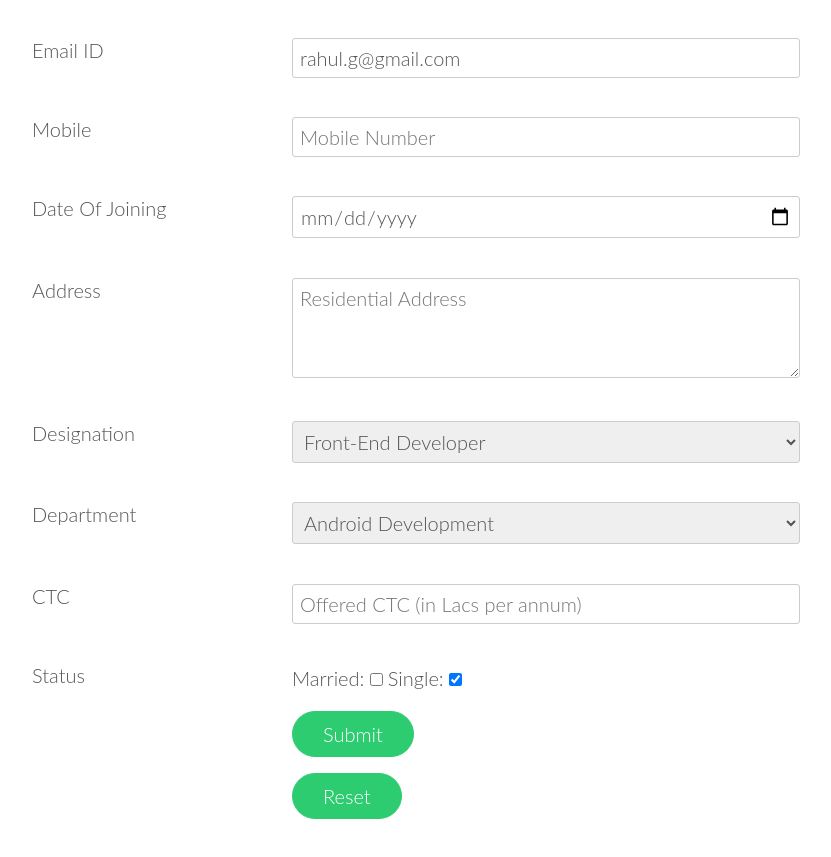
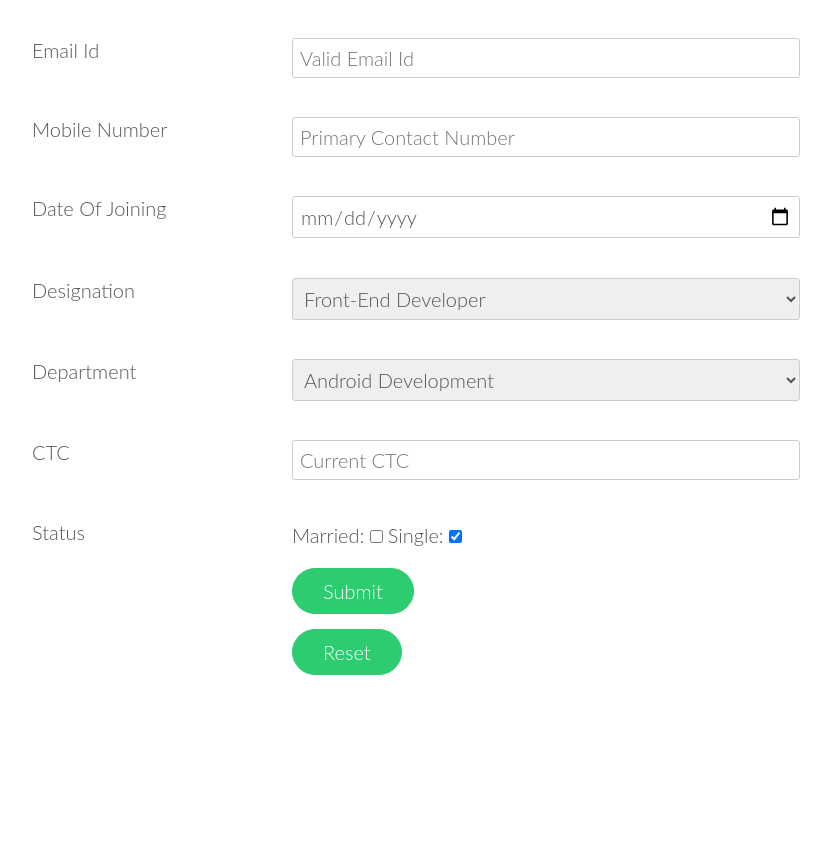
Before and after one commit to lakshay91dutt/task, a React (Create React App) app: page / in a window 1280 px wide. Shown: the part 397-1254 px from the top of the page, without its empty margins (224-1055 px from the left). After the commit the page ends 1160 px from the top, so only its background shows below. Built offline with nearby package versions, Linux system fonts and the light colour scheme.

Commit message:
optimized program

```diff
--- a/src/App.js
+++ b/src/App.js
@@ -4,7 +4,12 @@ import './vendors/css/normalize.css'
 import './css/style.css';
 import './css/queries.css';
 import './vendors/css/grid.css'
-import {ProcessRecords} from './dataFiles/dataFileOperations - (Node)'
+
+//React module - To use predefined form elements
+import AllELements from './customComponents/formElements'
+
+//Node module - to write Form data into local JSON file
+//import {ProcessRecords} from './dataFiles/dataFileOperations - (Node)'
 class App extends Component {
     constructor (props){
         super (props);
@@ -13,7 +18,7 @@ class App extends Component {
             empId: '',
             firstName: '',
             lastName: '',
-            emailId: 'rahul.g@gmail.com',
+            emailId: '',
             mobile: '',
             doj: '',
             address: '',
@@ -28,10 +33,10 @@ class App extends Component {
     // Input Handling methods ------- START
     handleSubmit = (event) => {
         event.preventDefault();
+        let d = this.state;
+        document.write('<p>' + JSON.stringify(d) +'</p>');
 
-        document.write('<p>' + JSON.stringify(this.state) +'</p>');
-        console.log("(Inside constructor) {state = }",this.state);
-        ProcessRecords(JSON.stringify(this.state));
+        //ProcessRecords(JSON.stringify(this.state));
     }
     handleInputChange = (event) => {
       event.preventDefault()
@@ -51,76 +56,50 @@ class App extends Component {
 
         <section className = "section-form">
           <form className = "contact-form" onSubmit = {this.handleSubmit} >
-          {/* -------------Employee ID----------------- */}
-          <div className = "row">
-                  <div className = "col span-1-of-3">
-                      <label for = "empId">Employee ID</label>
-                  </div>
-                  <div className = "col span-2-of-3">
-                      <input type= "text" name= "empId" id= "empId" placeholder= "Unique Employee id" onChange = {this.handleInputChange}></input>
-                  </div>
-            </div>
-            <br></br>
-          {/* -------------Name----------------- */}
-            <div className = "row">
-                  <div className = "col span-1-of-3">
-                      <label>First Name</label>
-                  </div>
-                  <div className = "col span-2-of-3">
-                      <input type= "text" name= "firstName" placeholder= "First Name" onChange = {this.handleInputChange}></input>
-                  </div>
-            </div>
-            <br></br>
-            {/* -------------lastName----------------- */}
-            <div className = "row">
-                  <div className = "col span-1-of-3">
-                      <label>Last Name</label>
-                  </div>
-                  <div className = "col span-2-of-3">
-                      <input type= "text" name= "lastName" placeholder= "Last Name" onChange = {this.handleInputChange}></input>
-                  </div>
-            </div>
-            <br></br>
+          {/* -------------Reusable ---- Employee ID----------------- */}
+            <AllELements
+                labelName = "Employee ID"
+                elementType = "input" type = "text"
+                id = "empId" placeholder = "Unique Employee id" handler = {this.handleInputChange}>
+            </AllELements>
+          {/* -------------Reusable ---- Name----------------- */}
+            <AllELements
+                labelName = "First Name"
+                elementType = "input" type = "text"
+                id = "firstName" placeholder = "First Name" handler = {this.handleInputChange}>
+            </AllELements>
+
+            {/* -------------Reusable ---- lastName----------------- */}
+            <AllELements
+                labelName = "Last Name"
+                elementType = "input" type = "text"
+                id = "lastName" placeholder = "Last Name" handler = {this.handleInputChange}>
+            </AllELements>
             {/* -------------Email ID----------------- */}
-            <div className = "row">
-                  <div className = "col span-1-of-3">
-                      <label>Email ID</label>
-                  </div>
-                  <div className = "col span-2-of-3">
-                      <input type= "email" name= "emailId" placeholder= "Valid Email Id" required defaultValue = "rahul.g@gmail.com" onChange = {this.handleInputChange}></input>
-                  </div>
-            </div>
-            <br></br>
+            <AllELements
+                labelName = "Email Id"
+                elementType = "input" type = "email"
+                id = "emailId" placeholder = "Valid Email Id" handler = {this.handleInputChange}>
+            </AllELements>
             {/* -------------Mobile----------------- */}
-            <div className = "row">
-                  <div className = "col span-1-of-3">
-                      <label>Mobile</label>
-                  </div>
-                  <div className = "col span-2-of-3">
-                      <input type= "text" name= "mobile" placeholder= "Mobile Number" onChange = {this.handleInputChange}></input>
-                  </div>
-            </div>
-            <br></br>
+
+            <AllELements
+                labelName = "Mobile Number"
+                elementType = "input" type = "text"
+                id = "number" placeholder = "Primary Contact Number" handler = {this.handleInputChange}>
+            </AllELements>
             {/* -------------DOJ----------------- */}
-            <div className = "row">
-                  <div className = "col span-1-of-3">
-                      <label>Date Of Joining</label>
-                  </div>
-                  <div className = "col span-2-of-3">
-                      <input type= "date" name= "doj" onChange = {this.handleInputChange}></input>
-                  </div>
-            </div>
-            <br></br>
+            <AllELements
+                labelName = "Date Of Joining"
+                elementType = "input" type = "date"
+                id = "doj" placeholder = {null} handler = {this.handleInputChange}>
+            </AllELements>
             {/* -------------Address----------------- */}
-            <div className = "row">
-                  <div className = "col span-1-of-3">
-                      <label>Address</label>
-                  </div>
-                  <div className = "col span-2-of-3">
-                      <textarea type= "text" name= "address" placeholder= "Residential Address" onChange = {this.handleInputChange}></textarea>
-                  </div>
-            </div>
-            <br></br>
+            <AllELements
+                labelName = "Address"
+                elementType = "textarea" type = "text"
+                id = "address" placeholder = "Permanent Address" handler = {this.handleInputChange}>
+            </AllELements>
             {/* -------------Designation----------------- */}
             <div className="row">
                 <div className="col span-1-of-3">
@@ -154,15 +133,11 @@ class App extends Component {
             </div>
             <br></br>
             {/* -------------CTC----------------- */}
-            <div className = "row">
-                  <div className = "col span-1-of-3">
-                      <label>CTC</label>
-                  </div>
-                  <div className = "col span-2-of-3">
-                      <input type= "number" name= "ctc" placeholder= "Offered CTC (in Lacs per annum)" onChange = {this.handleInputChange}></input>
-                  </div>
-            </div>
-            <br></br>
+            <AllELements
+                labelName = "CTC"
+                elementType = "input" type = "number"
+                id = "ctc" placeholder = "Current CTC" handler = {this.handleInputChange}>
+            </AllELements>
             {/* -------------Marital Status----------------- */}
             <div className="row">
                 <div className="col span-1-of-3">
@@ -176,23 +151,15 @@ class App extends Component {
                 </div>
             </div>
           {/* -------------Buttons----------------- */}
-            <div className="row">
-              <div className="col span-1-of-3">
-                  <label>&nbsp;</label>
-                  </div>
-                  <div className="col span-2-of-3">
-                  <input type="submit" value="Submit"/>
-              </div>
-          </div>
+            <AllELements
+                elementType = "button" type = "submit" value = "Submit"
+                handler = {this.handleSubmit}>
+            </AllELements>
 
-          <div className="row">
-            <div className="col span-1-of-3">
-                <label>&nbsp;</label>
-            </div>
-            <div className="col span-2-of-3">
-              <input type="reset" value="Reset"/>
-            </div>
-          </div>
+            <AllELements
+                elementType = "button" type = "reset" value = "Reset"
+                handler = {this.handleSubmit}>
+            </AllELements>
         </form>
         </section>
       </div>
--- /dev/null
+++ b/src/customComponents/formElements.js
@@ -0,0 +1,97 @@
+import React from 'react'
+
+const AllElements = (props) => {
+
+    let resp = [];
+
+    //input - text, email, number, date
+    if (props.elementType === "input"){
+        resp.push(
+        <div>
+            <div className = "row">
+                <div className = "col span-1-of-3">
+                    <label htmlFor = {props.id}>{props.labelName}</label>
+                </div>
+                <div className = "col span-2-of-3">
+                    <input type= {props.type} name= {props.id} id= {props.id} placeholder= {props.placeholder} onChange = {props.handleInputChange}></input>
+                </div>
+            </div>
+            <br></br>
+      </div>
+        );
+    }
+
+    //textarea - address
+    else if (props.elemenyType === "textarea") {
+        resp.push(
+        <div>
+            <div className = "row">
+                <div className = "col span-1-of-3">
+                    <label>Address</label>
+                </div>
+                <div className = "col span-2-of-3">
+                    <textarea type= "text" name= "address" placeholder= "Residential Address" onChange = {props.handleInputChange}></textarea>
+                </div>
+            </div>
+            <br></br>
+        </div>
+        );
+    }
+
+    //select - for drop down menus
+    else if (props.elementType === "select") {
+        resp.push(
+        <div>
+            <div className="row">
+                <div className="col span-1-of-3">
+                    <label>Department</label>
+                </div>
+                <div className="col span-2-of-3">
+                    <select name="department">
+                        <option value="web development" onChange = {props.handleInputChange}>Web Development</option>
+                        <option value="devop" onChange = {props.handleInputChange}>DevOps</option>
+                        <option value="android development"  onChange = {props.handleInputChange} selected>Android Development</option>
+                        <option value="ios development" onChange = {props.handleInputChange}>IOS</option>
+                    </select>
+                </div>
+            </div>
+            <br></br>
+
+        </div>
+        );
+    }
+
+    // input - checkbox
+    else if (props.elementType === "checkbox") {
+        resp.push(
+        <div>
+            <div className="row">
+                <div className="col span-1-of-3">
+                    <label>Status</label>
+                </div>
+                <div className="col span-2-of-3">
+                    <label>Married: </label>
+                    <input type="checkbox" name="status" value="married" onChange = {props.handleInputChange}/>
+                    <label>Single: </label>
+                    <input type="checkbox" name="status" value="Single"  onChange = {props.handleInputChange} checked/>
+                </div>
+            </div>
+        </div>
+        );
+    }
+    else if (props.elementType === "button") {
+        resp.push(
+        <div className="row">
+            <div className="col span-1-of-3">
+                <label>&nbsp;</label>
+            </div>
+            <div className="col span-2-of-3">
+                <input type={props.type} value={props.value}/>
+            </div>
+        </div>
+
+        );
+    }
+    return resp;
+}
+export default AllElements;
```
